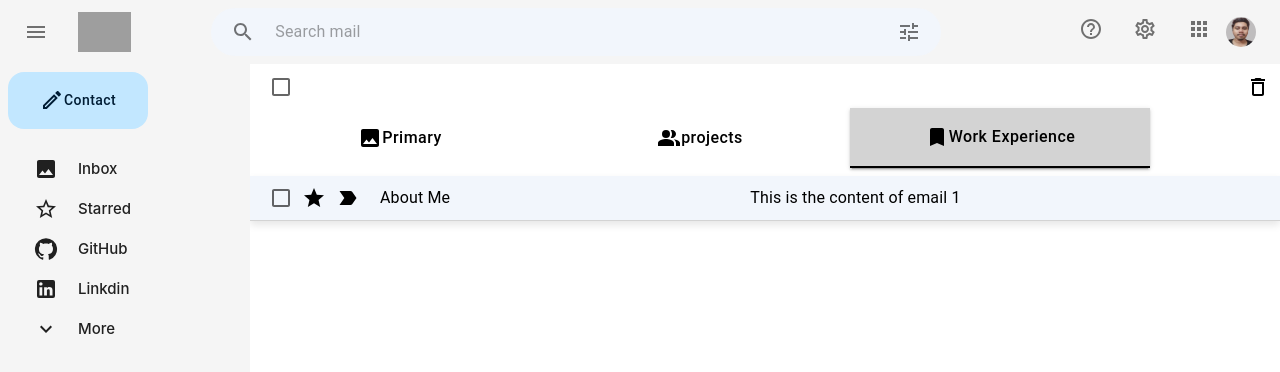
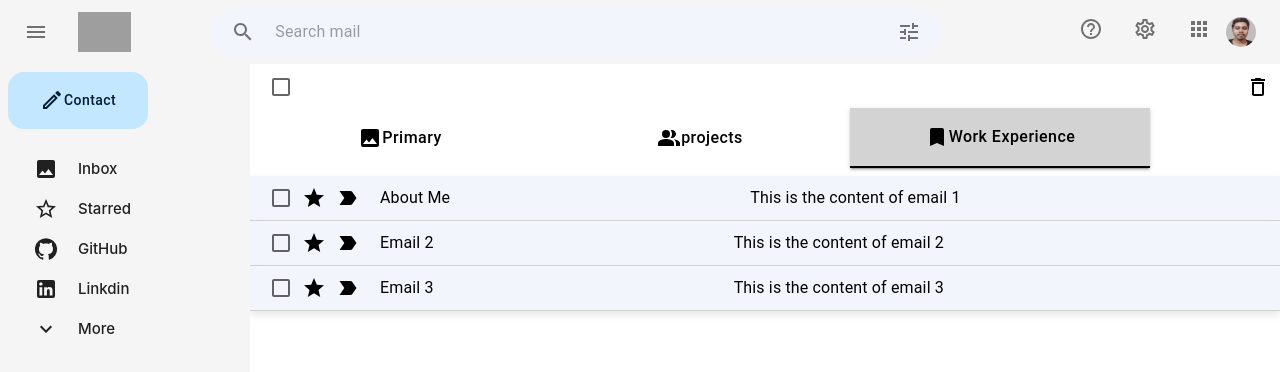
Before and after one commit to aksharkh/Gmail-Portfolio, a React (Create React App) app in the folder client/: page /emails/inbox/work in a window 1280 px wide. Shown: the top 372 px of the page. Built offline with nearby package versions, Linux system fonts and the light colour scheme; grey boxes are pictures that could not be loaded.

Commit message:
added and changed somw routes

```diff
--- a/client/src/App.js
+++ b/client/src/App.js
@@ -5,6 +5,8 @@ import Project from './components/Project';
 import Work from './components/Work';
 import Email from './components/Email';
 import ViewEmail from './components/ViewEmail';
+import ViewProject from './components/ViewProject';
+import ViewWork from './components/ViewWork';
 
 const router = createBrowserRouter([
   {
@@ -18,7 +20,9 @@ const router = createBrowserRouter([
           { path: 'primary', element: <Email /> },
           { path: 'primary/:emailId', element: <ViewEmail /> },
           { path: 'project', element: <Project /> },
+          { path: 'project/:emailId', element: <ViewProject /> },
           { path: 'work', element: <Work /> },
+          { path: 'work/:emailId', element: <ViewWork /> },
         ],
       },
       { path: '/', element: <Navigate to="/emails/inbox/primary" /> }, // Redirect to default
--- a/client/src/components/Project.jsx
+++ b/client/src/components/Project.jsx
@@ -4,6 +4,7 @@ import React, { useState } from 'react';
 import ViewProject from './ViewProject';
 import ViewProject1 from './ViewProject1';
 import ViewProject2 from './ViewProject2';
+import { useNavigate } from 'react-router-dom';
 
 
 const Wrapper = styled(Box)({
@@ -28,28 +29,18 @@ const Wrapper = styled(Box)({
 });
 
 function Project() {
-  const [activeEmail, setActiveEmail] = useState(null);
+  const navigate = useNavigate();  // Initialize navigate
 
   const emails = [
-    { id: 1, subject: 'About Me', content: 'This is the content of email 1' },
-    { id: 2, subject: 'Email 2', content: 'This is the content of email 2' },
-    { id: 3, subject: 'Email 3', content: 'This is the content of email 3' },
+    { id: 1, subject: 'About Me', content: 'This is the content of email 1', path: 'aboutme' },
+    { id: 2, subject: 'Email 2', content: 'This is the content of email 2', path: 'email2' },
+    { id: 3, subject: 'Email 3', content: 'This is the content of email 3', path: 'email3' },
   ];
 
-  const handleBoxClick = (emailId) => {
-    setActiveEmail(emailId);
+  // Handle email click by navigating to the email detail route
+  const handleProjectClick = (emailId) => {
+    navigate(`/emails/inbox/project/${emailId}`);  // Navigate to the email detail view
   };
-  if (activeEmail === 1) {
-    return <ViewProject onClose={() => setActiveEmail(null)} />;
-  }
-
-  if (activeEmail === 2) {
-    return <ViewProject1 onClose={() => setActiveEmail(null)} />;
-  }
-
-  if (activeEmail === 3) {
-    return <ViewProject2 onClose={() => setActiveEmail(null)} />;
-  }
 
   return (
     <Box>
@@ -59,7 +50,7 @@ function Project() {
           <StarOutlined />
           <LabelImportant style={{ marginLeft: '10px' }} />
           <Box
-            onClick={() => handleBoxClick(email.id)}
+            onClick={() => handleProjectClick(email.id)}
             style={{ cursor: 'pointer' }}
           >
             <Typography>{email.subject}</Typography>
--- a/client/src/components/ViewProject.jsx
+++ b/client/src/components/ViewProject.jsx
@@ -2,13 +2,21 @@ import { ArrowBack, Delete, InsertEmoticon, Star } from '@mui/icons-material';
 import { Box, Typography } from '@mui/material';
 import React from 'react';
 import Image from '../assets/img.jpg';
+import { useNavigate } from 'react-router-dom';
+import { useParams } from 'react-router-dom';
 
 function ViewProject() {
+  const { emailId } = useParams();
+  const navigate = useNavigate();
+
+  const handleBackClick = () => {
+    navigate('/emails/inbox/project'); // Navigate back to the "Primary" emails section
+  };
   return (
     <Box>
       <Box>
-        <ArrowBack style={{ marginLeft: '20px' }} />
-        <Delete style={{ marginLeft: '20px' }} />
+        <ArrowBack style={{ marginLeft: '20px',cursor:'pointer' }} onClick={handleBackClick}/>
+        <Delete style={{ marginLeft: '20px',cursor:'pointer' }} />
       </Box>
       <Box>
         <Typography style={{ marginLeft: '50%' }}>hello</Typography>
--- a/client/src/components/ViewWork.jsx
+++ b/client/src/components/ViewWork.jsx
@@ -2,12 +2,20 @@ import { ArrowBack, Delete, InsertEmoticon, Star } from '@mui/icons-material';
 import { Box, Typography } from '@mui/material';
 import React from 'react';
 import Image from '../assets/img.jpg';
+import { useNavigate } from 'react-router-dom';
+import { useParams } from 'react-router-dom';
 
 function ViewWork() {
+  const { emailId } = useParams();
+  const navigate = useNavigate();
+
+  const handleBackClick = () => {
+    navigate('/emails/inbox/work'); // Navigate back to the "Primary" emails section
+  };
   return (
     <Box>
       <Box>
-        <ArrowBack style={{ marginLeft: '20px' }} />
+        <ArrowBack style={{ marginLeft: '20px' }} onClick={handleBackClick} />
         <Delete style={{ marginLeft: '20px' }} />
       </Box>
       <Box>
--- a/client/src/components/Work.jsx
+++ b/client/src/components/Work.jsx
@@ -2,6 +2,7 @@ import { LabelImportant, StarOutlined } from '@mui/icons-material';
 import { Checkbox, Box, styled, Typography } from '@mui/material';
 import React, { useState } from 'react';
 import ViewWork from './ViewWork';
+import { useNavigate } from 'react-router-dom';
 
 
 
@@ -27,18 +28,18 @@ const Wrapper = styled(Box)({
 });
 
 function Work() {
-  const [activeEmail, setActiveEmail] = useState(null);
+  const navigate = useNavigate();  // Initialize navigate
 
   const emails = [
-    { id: 1, subject: 'About Me', content: 'This is the content of email 1' }
+    { id: 1, subject: 'About Me', content: 'This is the content of email 1', path: 'aboutme' },
+    { id: 2, subject: 'Email 2', content: 'This is the content of email 2', path: 'email2' },
+    { id: 3, subject: 'Email 3', content: 'This is the content of email 3', path: 'email3' },
   ];
 
-  const handleBoxClick = (emailId) => {
-    setActiveEmail(emailId);
+  // Handle email click by navigating to the email detail route
+  const handleWorkClick = (emailId) => {
+    navigate(`/emails/inbox/work/${emailId}`);  // Navigate to the email detail view
   };
-  if (activeEmail === 1) {
-    return <ViewWork onClose={() => setActiveEmail(null)} />;
-  }
 
 
 
@@ -50,7 +51,7 @@ function Work() {
           <StarOutlined />
           <LabelImportant style={{ marginLeft: '10px' }} />
           <Box
-            onClick={() => handleBoxClick(email.id)}
+            onClick={() => handleWorkClick(email.id)}
             style={{ cursor: 'pointer' }}
           >
             <Typography>{email.subject}</Typography>
```
